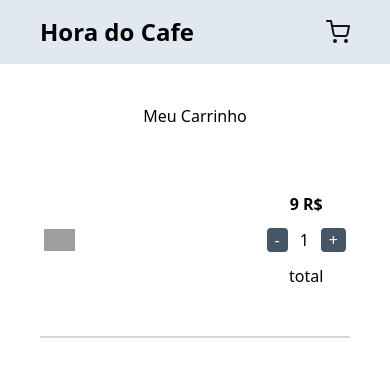
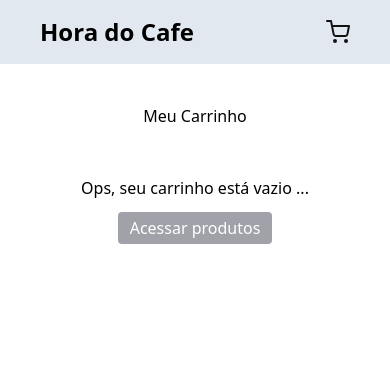
Before and after one commit to CaioAlmeida09/Commerce, a React (Vite) app: page /cart in a window 390 px wide. Shown: the top 376 px of the page. Built offline with nearby package versions, Linux system fonts and the light colour scheme; grey boxes are pictures that could not be loaded.

Commit message:
praticando responsividade e adicionando pedido no carrinho com ContextAPi

```diff
--- a/src/Pages/cart/index.tsx
+++ b/src/Pages/cart/index.tsx
@@ -1,32 +1,66 @@
+import { CartContext } from "../../contexts/CartContext";
+import { useContext } from "react";
+import { Link } from "react-router-dom";
+
 export function Cart() {
+  const { cart } = useContext(CartContext);
   return (
-    <div className="flex items-center justify-start flex-col w-full h-16 px-10">
+    <div className="flex items-center justify-start flex-col w-full h-16 md:px-10 px-5">
       <h1 className="font-medium text-2x1 text-center my-4 mt-10">
         Meu Carrinho
       </h1>
-      <section className="w-full py-12 px-1  flex items-center justify-between border-b-2 border-gray-300">
+      {cart.length === 0 && (
+        <div className="flex flex-col justify-start items-center mt-8 font-medium">
           {" "}
-        <div className="mr-48">
+          <p> Ops, seu carrinho está vazio ...</p>
+          <Link
+            className="bg-zinc-400 rounded px-3 py-1 mt-3 text-white font-medium hover:px-4 hover:py-2 hover:bg-slate-800"
+            to="/"
+          >
+            Acessar produtos
+          </Link>
+        </div>
+      )}
+      {cart.map((item) => (
+        <section
+          key={item.id}
+          className="w-full py-3 px-1  flex items-center justify-between border-b-2 border-gray-300"
+        >
+          <div className="md:mr-48 mr-10">
             <img
-            src="https://meublogdecomida.files.wordpress.com/2015/07/rancho-do-cuscuz-frango-cc3b3pia.jpg"
+              src={item.cover}
               alt="logo-produto"
-            className="w-full"
+              className="md:max-w-xs w-40"
             />
           </div>
           <div className="flex items-center justify-between w-full md:flex-row flex-col gap-3">
-          <strong> 9 R$</strong>
+            <strong className="md:text-xl text-xs">
+              {item.price.toLocaleString("pt-BR", {
+                style: "currency",
+                currency: "BRL",
+              })}
+            </strong>
             <div className="flex gap-3 fle ">
               <button className="bg-slate-600 px-2 rounded text-white font medium flex items-center justify-center">
                 -
               </button>
-            1
+              {item.amount}
               <button className="bg-slate-600 px-2 rounded text-white font medium flex items-center justify-center">
                 +
               </button>
             </div>
-          <p> total </p>
+            <p className="md:text-xl text-xs">
+              Subtotal:{" "}
+              <b>
+                {item.total.toLocaleString("pt-BR", {
+                  style: "currency",
+                  currency: "BRL",
+                })}{" "}
+              </b>
+            </p>
           </div>
         </section>
+      ))}
     </div>
   );
 }
--- a/src/Pages/home/index.tsx
+++ b/src/Pages/home/index.tsx
@@ -2,9 +2,11 @@ import "tailwindcss/tailwind.css";
 import { BsCartPlus } from "react-icons/bs";
 import { api } from "../../services/api";
 import { useEffect, useState } from "react";
+import { CartContext } from "../../contexts/CartContext";
+import { useContext } from "react";
 
 // quando quiser rodar a api : json-server --watch db.json
-interface productsProps {
+export interface productsProps {
   id: number;
   title: string;
   description: string;
@@ -14,6 +16,8 @@ interface productsProps {
 export function Home() {
   const [products, setProducts] = useState<productsProps[]>([]);
 
+  const { AddItemCart } = useContext(CartContext);
+
   useEffect(() => {
     async function getProducts() {
       const response = await api.get("/products");
@@ -21,13 +25,10 @@ export function Home() {
     }
     getProducts();
   }, []);
-  function HandleAddCart(product: productsProps) {
-    console.log(product);
-  }
 
   return (
     <div className="flex items-center justify-start flex-col w-full h-16 px-10">
-      <h1 className="font-bold mt-10 mb-7">Cardápio </h1>
+      <h1 className="font-bold mt-10 mb-7">Produtos em Alta </h1>
       <div className="grid grid-cols-1 gap-6 md:grid-cols-2 lg:grid-cols-5">
         {products.map((product) => (
           <section key={product.id} className="w-full">
@@ -51,7 +52,7 @@ export function Home() {
               </strong>
               <button
                 className="bg-zinc-900 p-1 rounded"
-                onClick={() => HandleAddCart(product)}
+                onClick={() => AddItemCart(product)}
               >
                 <BsCartPlus size={22} />
               </button>
--- a/src/contexts/CartContext.tsx
+++ b/src/contexts/CartContext.tsx
@@ -1,8 +1,9 @@
 import { createContext, ReactNode, useState } from "react";
-
+import { productsProps } from "../Pages/home";
 interface CartContextData {
   cart: CartProps[];
   cartAmount: number;
+  AddItemCart: (newItem: productsProps) => void;
 }
 
 interface CartProps {
@@ -20,9 +21,28 @@ interface CartProviderProps {
 
 export const CartContext = createContext({} as CartContextData);
 function CartProvider({ children }: CartProviderProps) {
+  function AddItemCart(newItem: productsProps) {
+    const IndexItem = cart.findIndex((item) => item.id === newItem.id);
+    if (IndexItem !== -1) {
+      const cartList = cart;
+      cartList[IndexItem].amount = cartList[IndexItem].amount + 1;
+      cartList[IndexItem].total =
+        cartList[IndexItem].amount * cartList[IndexItem].price;
+      setCart(cartList);
+      return;
+    }
+    const data = {
+      ...newItem,
+      amount: 1,
+      total: newItem.price,
+    };
+    setCart((products) => [...products, data]);
+  }
   const [cart, setCart] = useState<CartProps[]>([]);
   return (
-    <CartContext.Provider value={{ cart, cartAmount: cart.length }}>
+    <CartContext.Provider
+      value={{ cart, cartAmount: cart.length, AddItemCart }}
+    >
       {children}
     </CartContext.Provider>
   );
```
Lines whose indentation alone changed are shown as unchanged.
